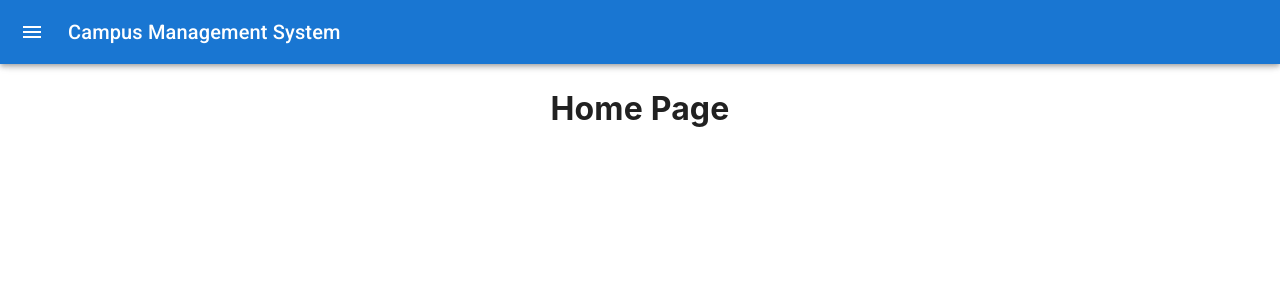
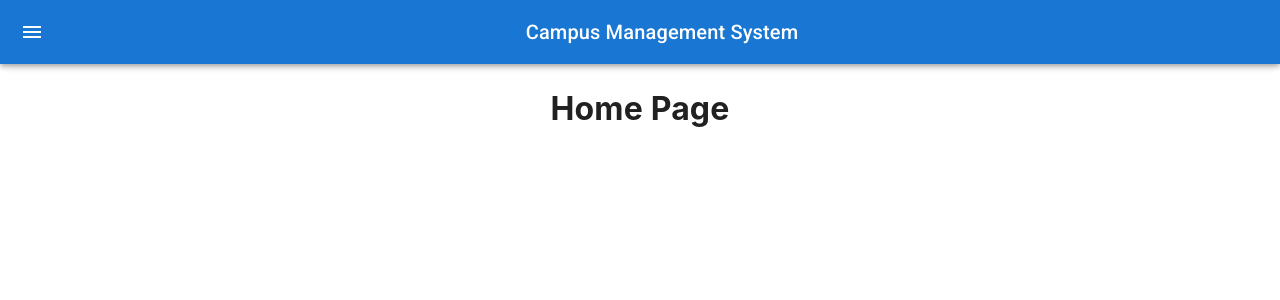
Before and after one commit to JS0Nwong/Assignment-5-CRUD-Application, a React (Create React App) app: page / in a window 1280 px wide. Shown: the top 300 px of the page. Built offline with nearby package versions, Linux system fonts and the light colour scheme.

Commit message:
relocated Header

```diff
--- a/src/App.js
+++ b/src/App.js
@@ -12,7 +12,7 @@ import {
   NewStudentContainer,
 } from "./components/containers";
 
-import Header from "./components/containers/Header";
+import Header from "./components/Header";
 
 // if you create separate components for adding/editing
 // a student or campus, make sure you add routes to those
--- a/src/components/containers/Header.js
+++ b/src/components/Header.js
@@ -75,12 +75,7 @@ export default function Header() {
           >
             <MenuIcon />
           </IconButton>
-          <Typography
-            variant="h6"
-            noWrap
-            component="div"
-            sx={{ display: "flex", justifyContent: "center" }}
-          >
+          <Typography variant="h6" noWrap component="div" m="auto">
             Campus Management System
           </Typography>
         </Toolbar>
```
